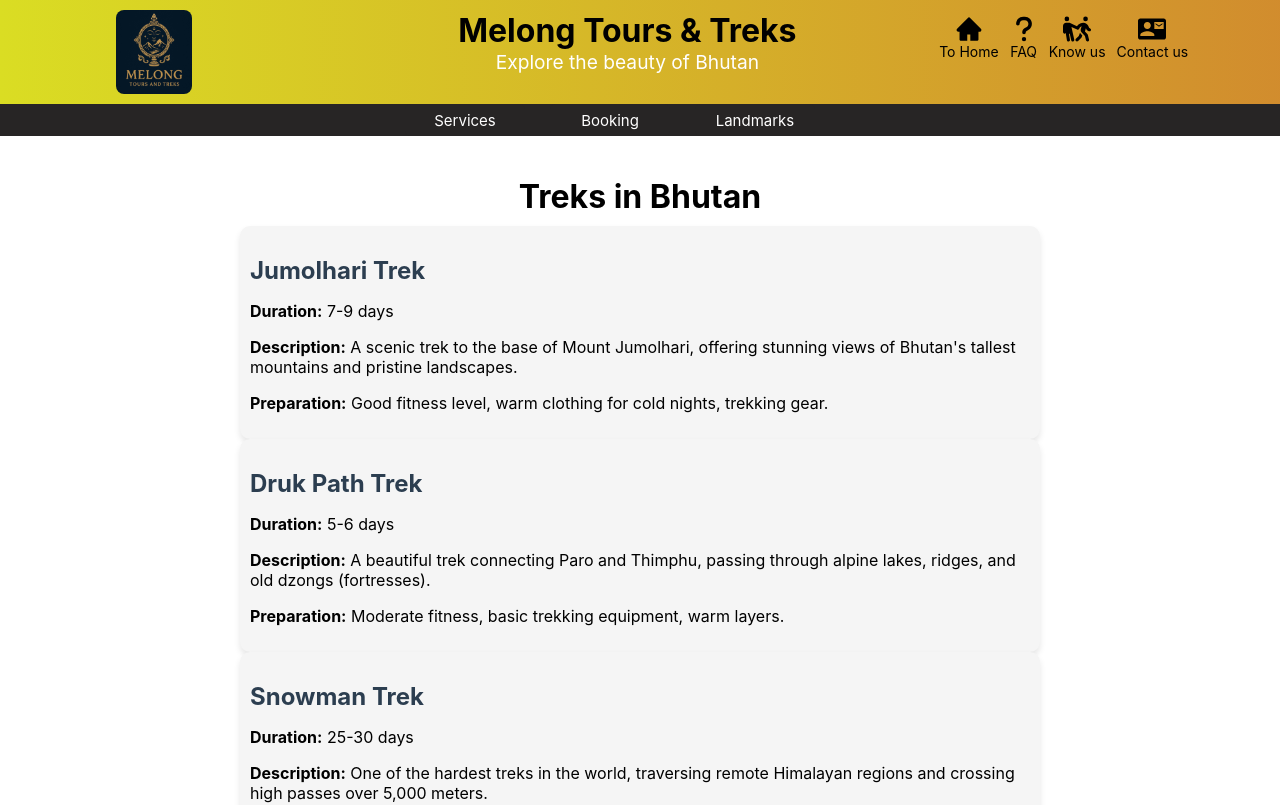
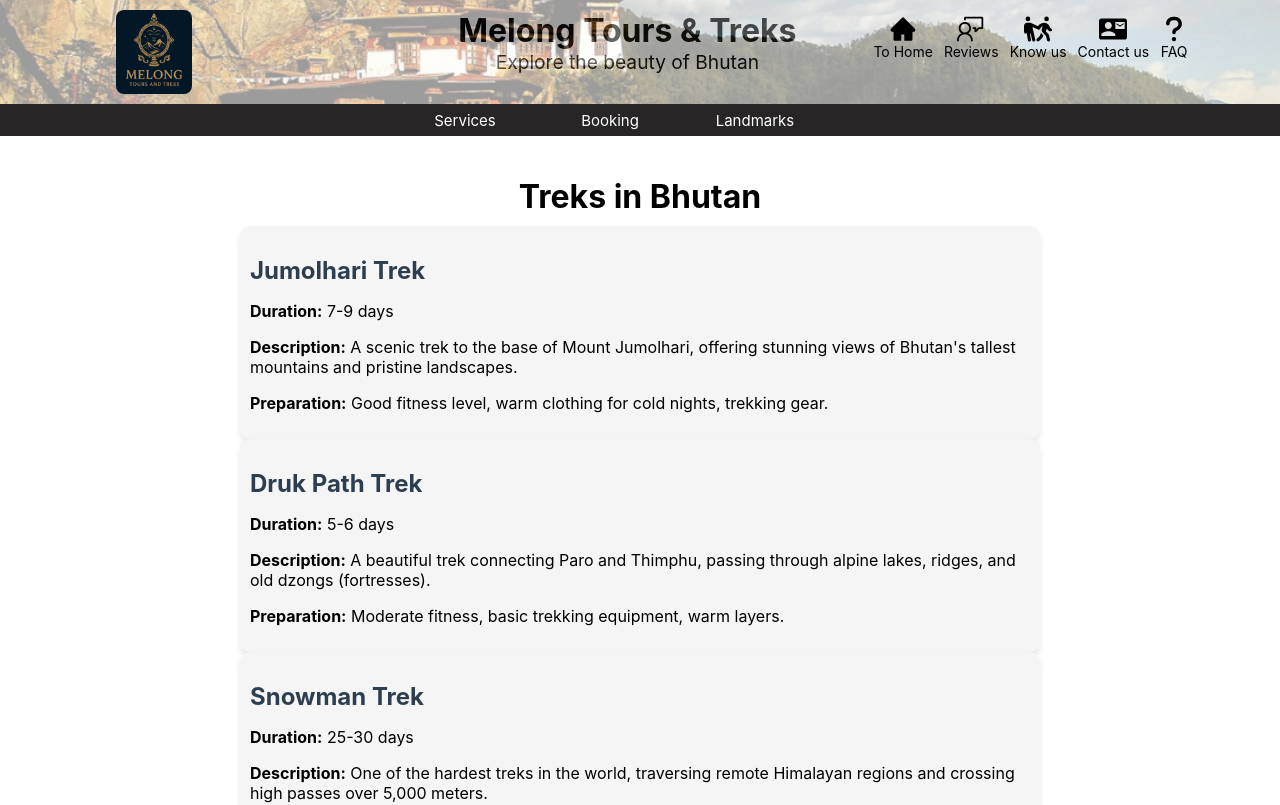
Before and after one commit to Lekden/melong, a React (Create React App) app: page /melong/treks in a window 1280 px wide. Shown: the top 805 px of the page. Built offline with nearby package versions, Linux system fonts and the light colour scheme.

Commit message:
change banner

```diff
--- a/src/components/Banner.css
+++ b/src/components/Banner.css
@@ -16,7 +16,7 @@
     padding: 0 20px;
     position: relative;
     width: 100%;
-    background: linear-gradient(to right, #dadd23, #d18a2e);
+
 }
 
 .banner-content {
@@ -41,6 +41,20 @@
     border-radius: 8px;
     z-index: 2;
 }
+.banner-background {
+        position: absolute;
+        width: 100%; /* Small patch size */
+        height: 100%;
+        right: 1%;
+        background-size: cover;
+        background-image: url("/src/components/images/taksang.jpg");
+        background-position: center;
+        border-radius: 8px;
+        opacity: 0.4; /* Low opacity */
+        z-index: 1; /* Under the title if needed */
+        pointer-events: none; /* Allow clicks to go through */
+    }
+
 
 /* Tabs (Buttons) container */
 .tabs {
@@ -74,14 +88,14 @@
     margin: 0;
     padding: 0;
     font-size: 2.5rem;
-    color: white;
+    color: rgb(0, 0, 0);
   }
 
   .subheading {
     margin: 0;
     padding: 0;
     font-size: 1.2rem;
-    color: white;
+    color: rgb(0, 0, 0);
   }
 
 .button {
@@ -137,7 +151,9 @@
     background-color: #272525;
     gap: 20px;
     z-index: 10;
+
 }
+
 
 /* Dropdown Container */
 .dropdown-container {
--- a/src/components/Banner.js
+++ b/src/components/Banner.js
@@ -5,6 +5,7 @@ import { FaQuestion } from "react-icons/fa6";
 import { MdContactMail } from "react-icons/md";
 import { FaPeoplePulling } from "react-icons/fa6";
 import Hamburger from "./Hamburger";
+import { VscFeedback } from "react-icons/vsc";
 
 export default function Banner() {
   console.log("Home component rendered");
@@ -13,6 +14,7 @@ export default function Banner() {
   return (
     <div className="wrapper">
       <div className="banner">
+        <div className="banner-background"></div>
         <div className="hamburger">
           <Hamburger />
         </div>
@@ -28,10 +30,9 @@ export default function Banner() {
               <AiFillHome size={28} />
               <span style={{ fontSize: "14px" }}>To Home</span>
             </Link>
-            <Link className="home-icon" to="/faq">
-              <FaQuestion size={28} />
-
-              <span style={{ fontSize: "14px" }}>FAQ</span>
+            <Link className="home-icon" to="/">
+              <VscFeedback size={28} />
+              <span style={{ fontSize: "14px" }}> Reviews</span>
             </Link>
             <Link className="home-icon" to="/knowus">
               <FaPeoplePulling size={28} />
@@ -40,6 +41,10 @@ export default function Banner() {
             <Link className="home-icon" to="/contactus">
               <MdContactMail size={28} />
               <span style={{ fontSize: "14px" }}>Contact us</span>
+            </Link>
+            <Link className="home-icon" to="/faq">
+              <FaQuestion size={28} />
+              <span style={{ fontSize: "14px" }}>FAQ</span>
             </Link>
           </div>
         </div>
--- a/src/index.css
+++ b/src/index.css
@@ -34,10 +34,3 @@ code {
   color: #007bff;
   cursor: pointer;
 }
-
-.test-image {
-  border: 2px solid red;
-  /* Add a border for visibility */
-  max-width: 100%;
-  height: auto;
-}
```
Also changed, not shown: src/components/images/taksang.jpg (added).
